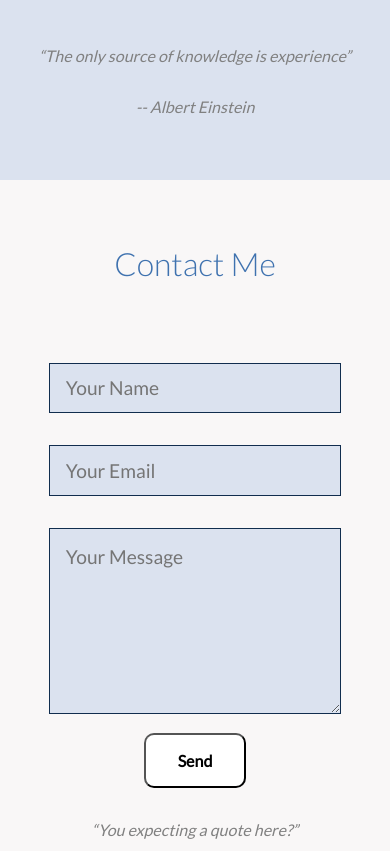
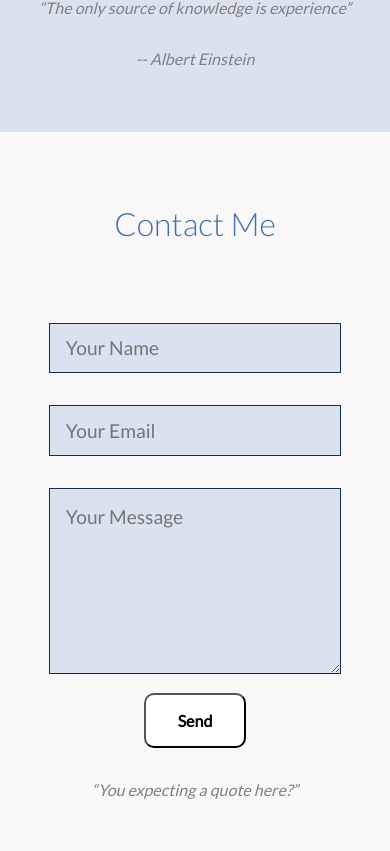
Before and after one commit to nimaester/personalsite, a React (Create React App) app: page / in a window 390 px wide. Shown: the part 9853-10704 px from the top of the page. Built offline with nearby package versions, Linux system fonts and the light colour scheme.

Commit message:
fixed styling updates

```diff
--- a/src/Contact.js
+++ b/src/Contact.js
@@ -44,7 +44,8 @@ const Contact = forwardRef((props, ref) => {
   }
 
   return (
-    <div ref={ref}>
+    <div>
+      <div className='section' ref={ref}></div>
       <motion.section
         ref={element}
         className='contact'
--- a/src/styles/_contact.scss
+++ b/src/styles/_contact.scss
@@ -5,7 +5,7 @@ $bg-1: #dbe2ef;
 $bg-2: #f9f7f7;
 
 .contact {
-  padding: 6rem 5rem 6rem 5rem;
+  padding: 0rem 5rem 4rem 5rem;
   background-color: $bg-2;
   h2 {
     font-weight: lighter;
@@ -67,7 +67,7 @@ $bg-2: #f9f7f7;
 
 @media screen and (max-width: 865px) {
   .contact {
-    padding: 4rem 5rem 0rem 5rem;
+    padding: 0rem 5rem 4rem 5rem;
     h2 {
       font-size: 2.5rem;
     }
--- a/src/styles/_experience.scss
+++ b/src/styles/_experience.scss
@@ -62,7 +62,7 @@ $bg-2: #f9f7f7;
 
 @media screen and (max-width: 865px) {
   .experience {
-    padding: 3rem 1rem 4rem 1rem;
+    padding: 0rem 1rem 4rem 1rem;
     h2 {
       font-size: 2.5rem;
       padding-bottom: 0rem;
```
